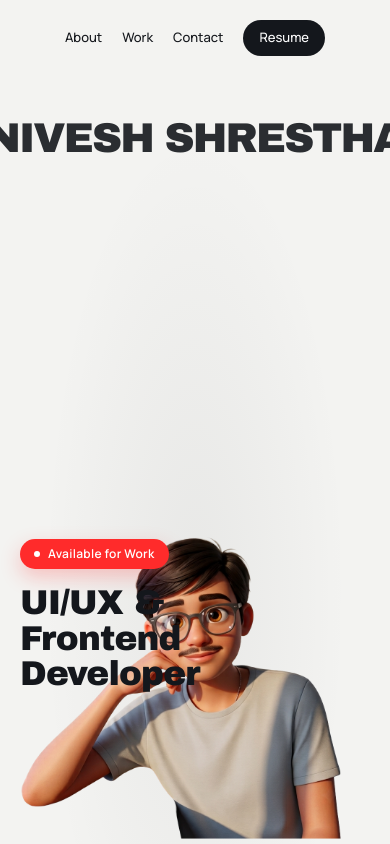
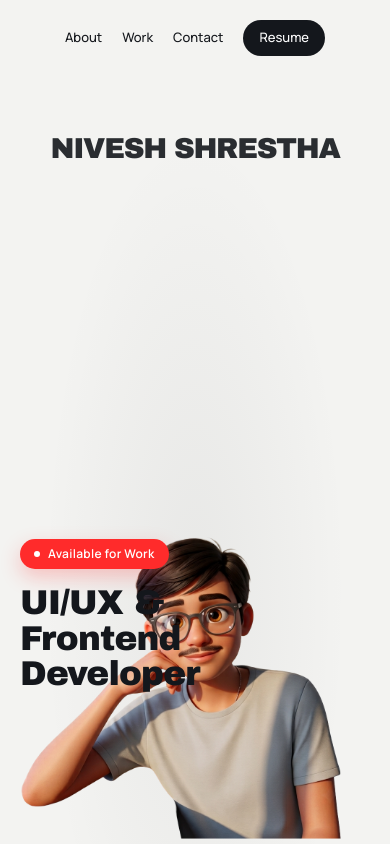
Before and after one commit to Nivesh26/Portfolio, a React (Vite) app: page / in a window 390 px wide. Built offline with nearby package versions, Linux system fonts and the light colour scheme.

Commit message:
style: adjust hero text positioning and responsive font scaling for improved layout balance

```diff
--- a/src/Components/Hero.tsx
+++ b/src/Components/Hero.tsx
@@ -12,7 +12,7 @@ const Hero = () => {
       {/* Background name */}
       <p
         aria-hidden
-        className="hero-name pointer-events-none absolute top-[14%] left-1/2 z-0 flex w-[96%] -translate-x-1/2 justify-center gap-[0.28em] text-center font-['Archivo_Black'] text-[clamp(2.6rem,9vw,7.25rem)] leading-none tracking-[-0.045em] text-[#14171C]/90 uppercase select-none"
+        className="hero-name pointer-events-none absolute top-[16%] left-1/2 z-0 flex w-[96%] -translate-x-1/2 justify-center gap-[0.28em] text-center font-['Archivo_Black'] text-[clamp(1.8rem,6.2vw,5.0rem)] leading-none tracking-[-0.045em] text-[#14171C]/90 uppercase select-none"
       >
         <span>NIVESH</span>
         <span>SHRESTHA</span>
```
